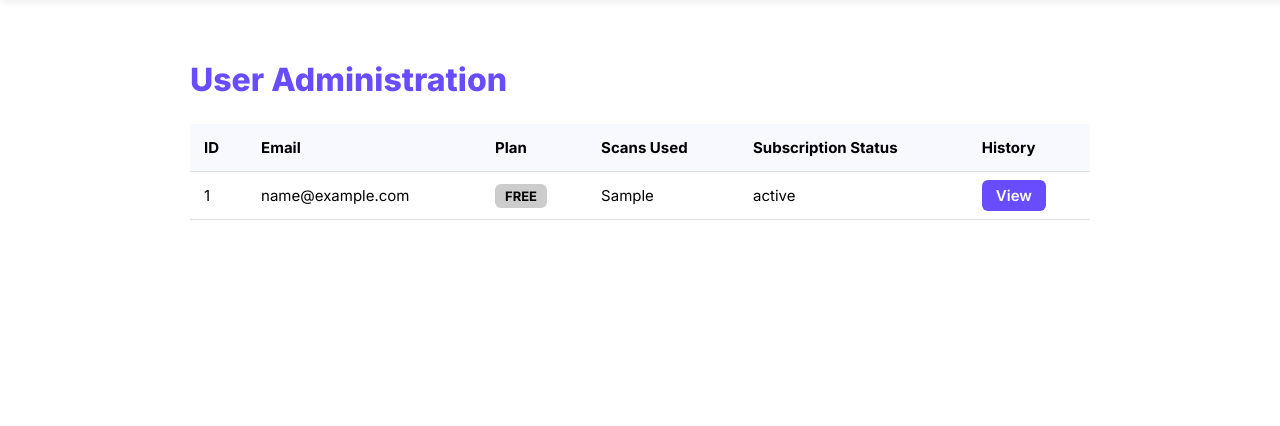
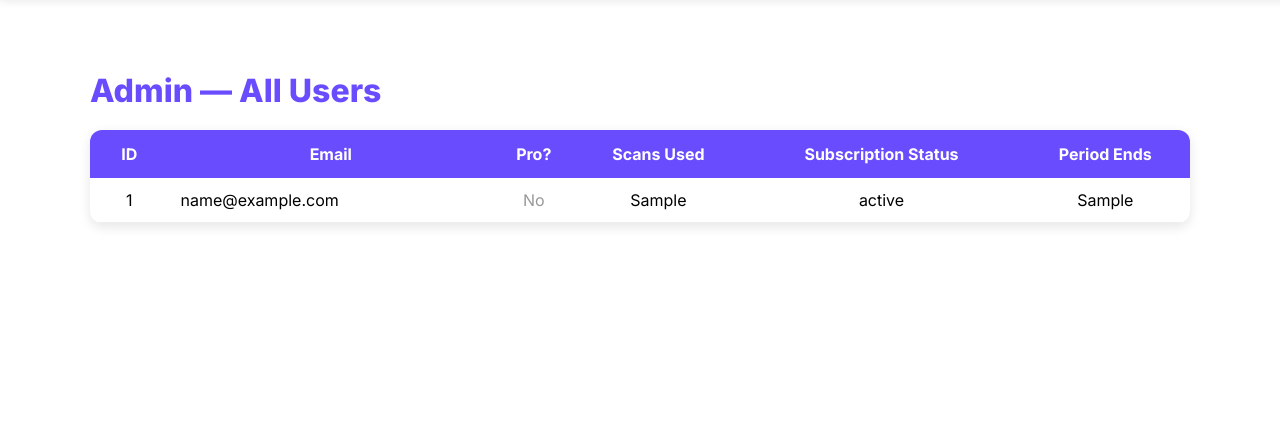
Before and after one commit to Jaycee21303/seo_booster_pro, a Flask app: page /admin/users in a window 1280 px wide; the page is wider, and only the part inside the window is pictured. Shown: the part 62-488 px from the top of that part. Run offline with Flask 3, Linux system fonts and the light colour scheme; a database or web service that is not in the repository returns one stand-in record (values such as "Sample title"); some libraries are stand-ins or nearby versions.

Commit message:
Update admin_users.html

```diff
--- a/templates/admin_users.html
+++ b/templates/admin_users.html
@@ -1,104 +1,60 @@
 {% extends "base.html" %}
 {% block content %}
 
-<style>
-.admin-wrapper {
-    max-width: 900px;
-    margin: 40px auto;
-    padding: 20px;
-    font-family: Inter, sans-serif;
-}
+<div style="max-width:1100px; margin:auto; padding:40px;">
 
-.admin-title {
-    font-size: 32px;
-    font-weight: 800;
-    margin-bottom: 25px;
-    color: #6A4CFF;
-}
+    <h1 style="font-size:32px; font-weight:800; margin-bottom:20px; color:#6A4CFF;">
+        Admin — All Users
+    </h1>
 
-table {
-    width: 100%;
-    border-collapse: collapse;
-    margin-top: 15px;
-}
-
-th, td {
-    padding: 14px;
-    border-bottom: 1px solid #e0e0e0;
-    text-align: left;
-    font-size: 15px;
-}
-
-th {
-    background: #f8f8ff;
-    font-weight: 700;
-}
-
-.pro-badge {
-    background: #6A4CFF;
-    color: white;
-    padding: 4px 10px;
-    border-radius: 6px;
-    font-size: 13px;
-    font-weight: 700;
-}
-
-.free-badge {
-    background: #ccc;
-    color: black;
-    padding: 4px 10px;
-    border-radius: 6px;
-    font-size: 13px;
-    font-weight: 700;
-}
-
-.view-btn {
-    padding: 6px 14px;
-    background: #6A4CFF;
-    color: white;
-    text-decoration: none;
-    border-radius: 6px;
-    font-weight: 600;
-}
-</style>
-
-<div class="admin-wrapper">
-
-    <div class="admin-title">User Administration</div>
-
-    <table>
+    <table style="
+        width:100%;
+        border-collapse:collapse;
+        background:white;
+        border-radius:12px;
+        overflow:hidden;
+        box-shadow:0 4px 12px rgba(0,0,0,0.1);
+    ">
+        <thead style="background:#6A4CFF; color:white;">
             <tr>
-            <th>ID</th>
+                <th style="padding:14px;">ID</th>
                 <th>Email</th>
-            <th>Plan</th>
+                <th>Pro?</th>
                 <th>Scans Used</th>
                 <th>Subscription Status</th>
-            <th>History</th>
+                <th>Period Ends</th>
             </tr>
+        </thead>
 
-        {% for user in users %}
-        <tr>
-            <td>{{ user.id }}</td>
-            <td>{{ user.email }}</td>
+        <tbody>
+            {% for u in users %}
+            <tr style="border-bottom:1px solid #eee;">
+                <td style="padding:12px; text-align:center;">{{ u.id }}</td>
+                <td style="padding:12px;">{{ u.email }}</td>
 
-            <td>
-                {% if user.is_pro %}
-                    <span class="pro-badge">PRO</span>
+                <td style="padding:12px; text-align:center;">
+                    {% if u.is_pro %}
+                        <span style="color:green; font-weight:700;">Yes</span>
                     {% else %}
-                    <span class="free-badge">FREE</span>
+                        <span style="color:#999;">No</span>
                     {% endif %}
                 </td>
 
-            <td>{{ user.scans_used }}</td>
-            <td>{{ user.subscription_status or "N/A" }}</td>
+                <td style="padding:12px; text-align:center;">
+                    {{ u.scans_used }}
+                </td>
 
-            <td>
-                <a href="/admin/user/{{ user.id }}/history" class="view-btn">View</a>
+                <td style="padding:12px; text-align:center;">
+                    {{ u.subscription_status or "—" }}
+                </td>
+
+                <td style="padding:12px; text-align:center;">
+                    {{ u.current_period_end or "—" }}
                 </td>
             </tr>
             {% endfor %}
+        </tbody>
     </table>
-
 </div>
 
 {% endblock %}
```
Lines whose indentation alone changed are shown as unchanged.
